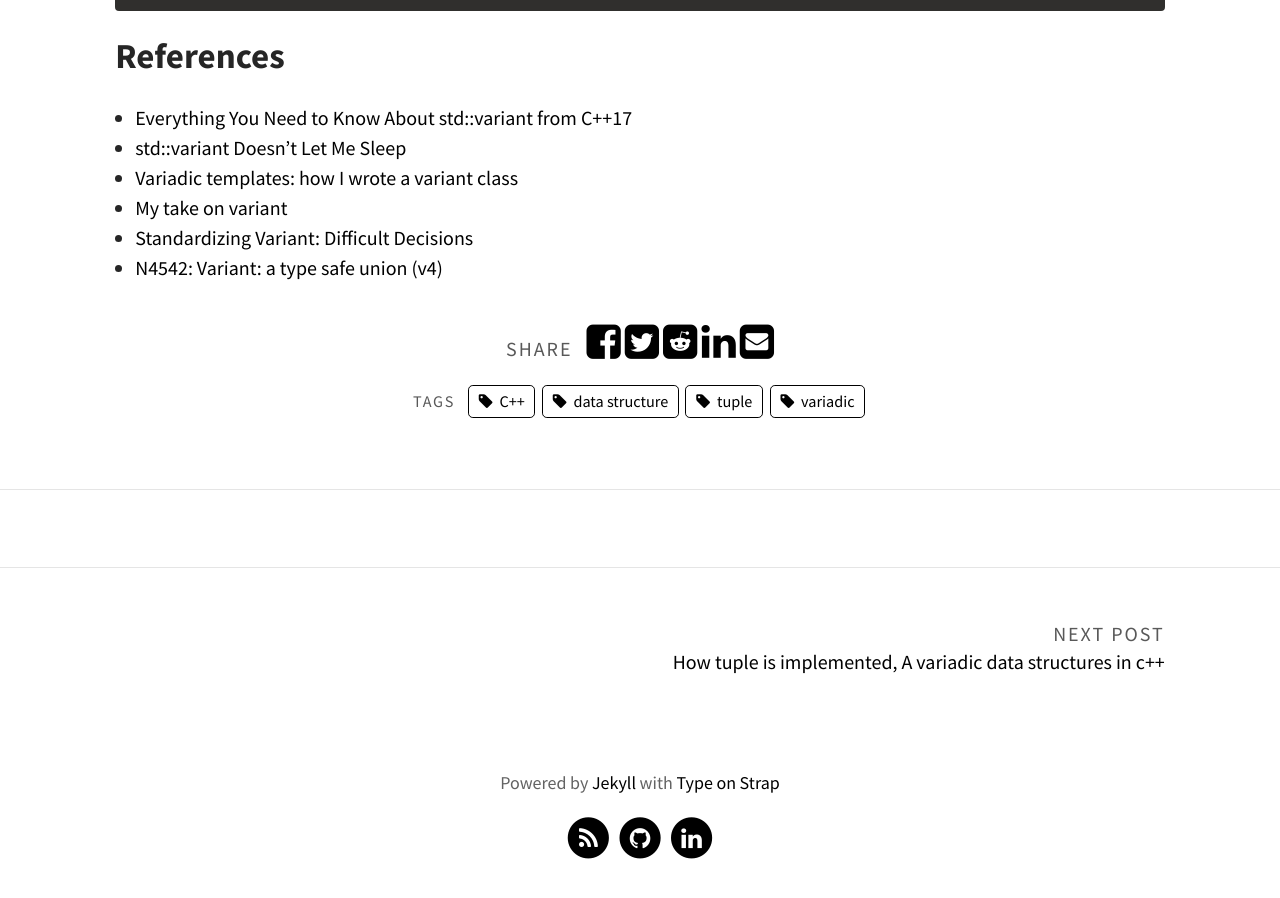
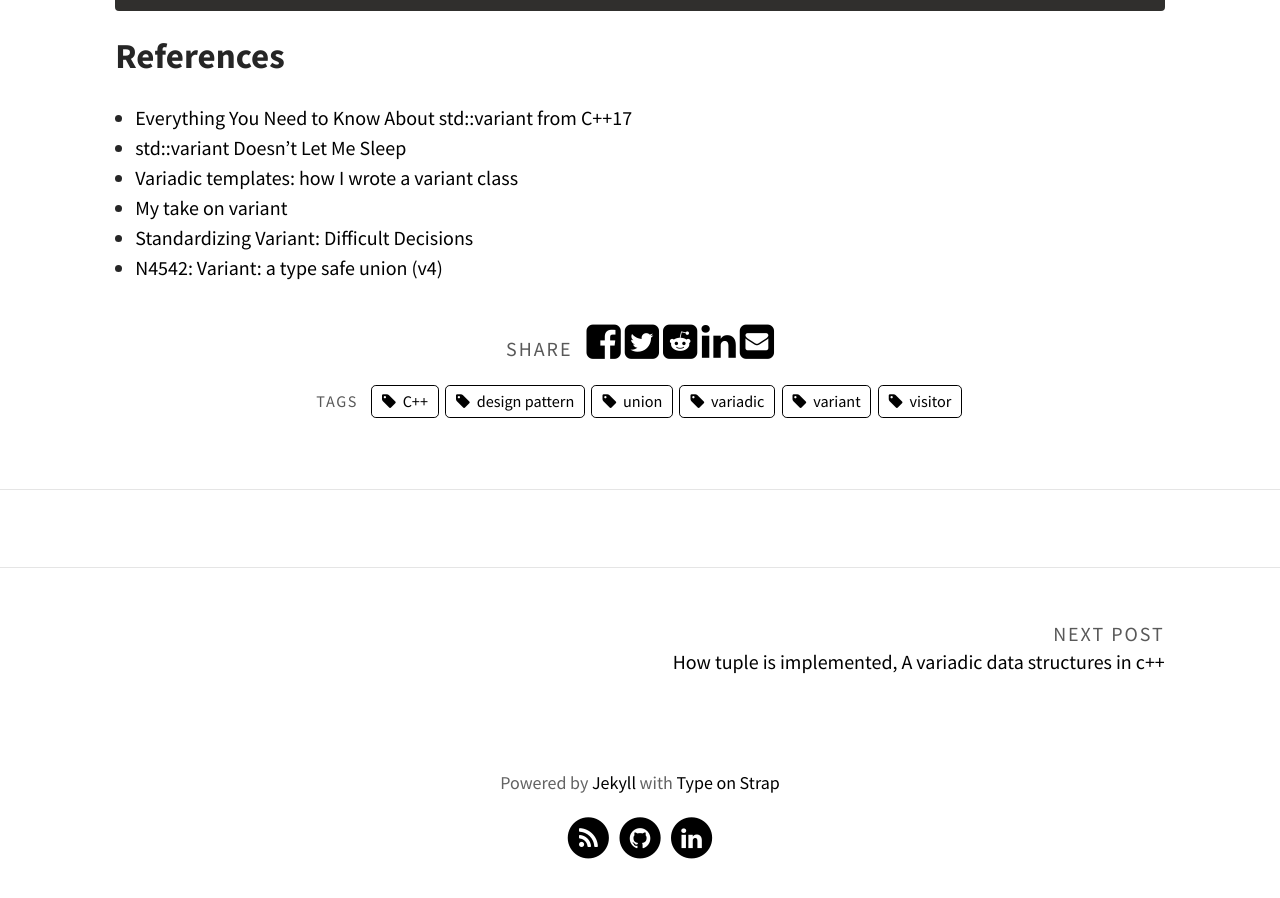
Before and after one commit to merajabi/merajabi.github.io, a Jekyll site: the page built from _posts/2020-07-26-what-is-variant-the-perfect-application-of-visitor-pattern.md, in a window 1280 px wide and 900 px high, scrolled down 12583 px. Built offline with Jekyll 4.4.1, drawn with Linux system fonts in a browser that asks for light colours; comment, search, counter and statistics services are not loaded.

Commit message:
variant part one, updating tags

```diff
--- a/_posts/2020-07-26-what-is-variant-the-perfect-application-of-visitor-pattern.md
+++ b/_posts/2020-07-26-what-is-variant-the-perfect-application-of-visitor-pattern.md
@@ -2,7 +2,7 @@
 layout: post
 comments: true
 title: What is variant, The perfect application of visitor pattern
-tags: [tuple, variadic, data structure, C++]
+tags: [union, variant, visitor, variadic, design pattern, C++]
 color: black
 author: raha
 feature-img: "assets/img/pexels/pexels-pixabay-1920x1280.jpg"
```
